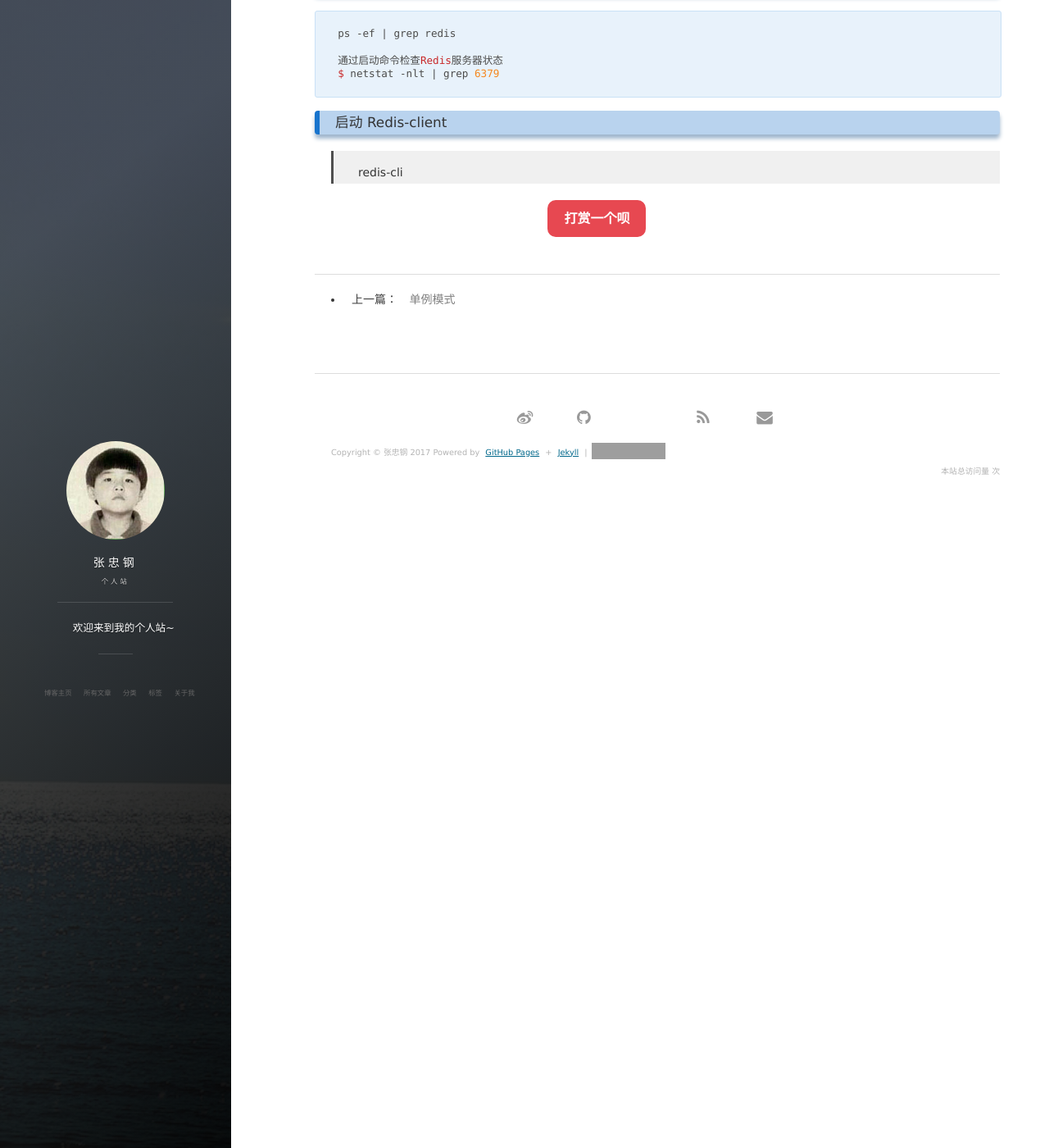
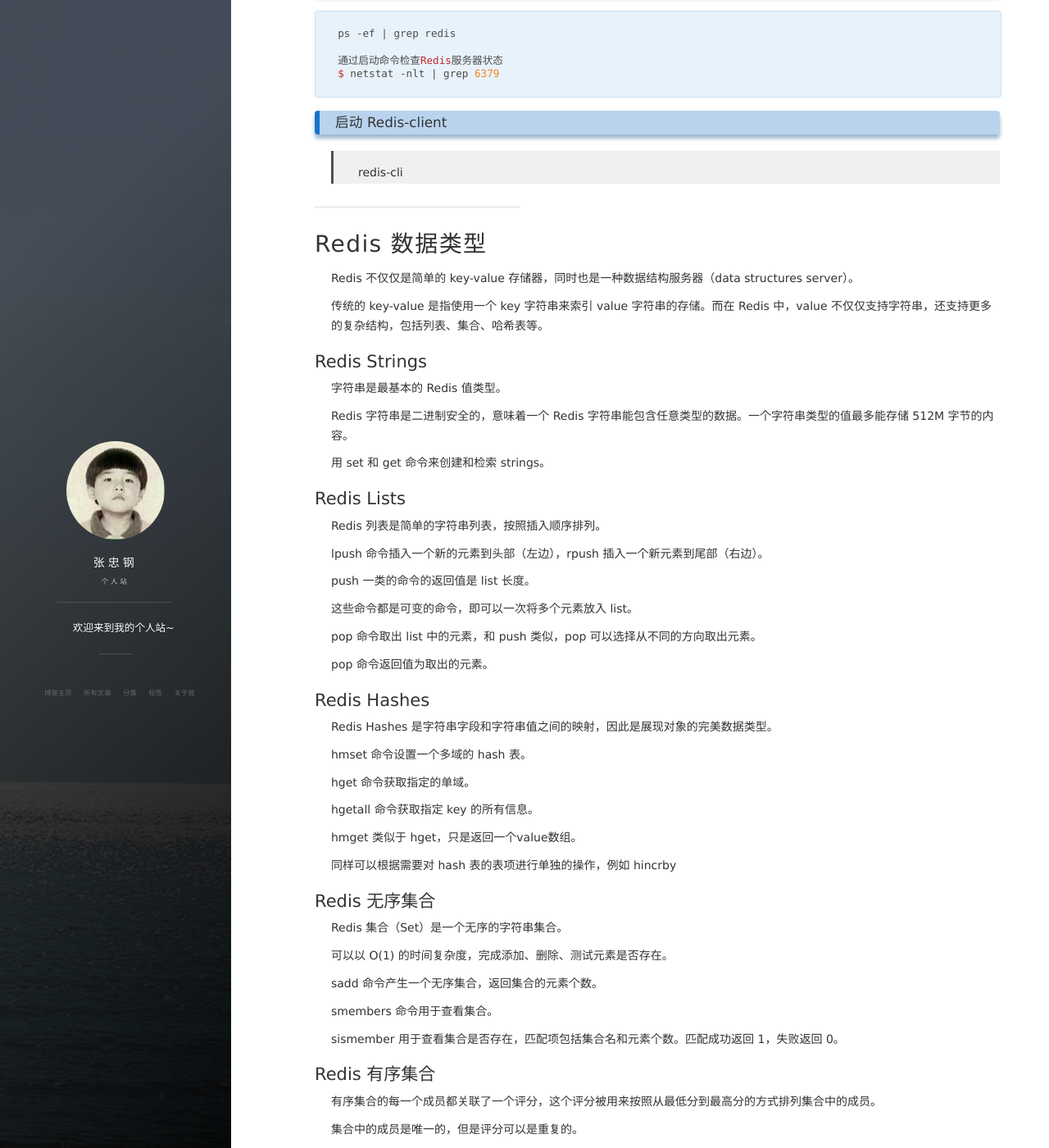
Before and after one commit to zhzhgang/zhzhgang.github.io, a Jekyll site: the page built from _posts/2017-04-01-LearnRedis.md, in a window 1280 px wide and 1400 px high, scrolled down 1370 px. Shown: the whole window at 82% size. Built offline with Jekyll 4.4.1, drawn with Linux system fonts in a browser that asks for light colours; nearby versions of some CDN libraries; comment, search, counter and statistics services are not loaded; some of the changed text lies outside the part shown; grey boxes are pictures that could not be loaded.

Commit message:
Edit 2017-04-01-LearnRedis.md

```diff
--- a/_posts/2017-04-01-LearnRedis.md
+++ b/_posts/2017-04-01-LearnRedis.md
@@ -79,3 +79,86 @@ Redis 提供了丰富的数据结构：lists, sets, ordered sets, hashes, string
 ### 启动 Redis-client
 
 > redis-cli
+
+
+-------------
+
+
+# Redis 数据类型
+
+Redis 不仅仅是简单的 key-value 存储器，同时也是一种数据结构服务器（data structures server）。
+
+传统的 key-value 是指使用一个 key 字符串来索引 value 字符串的存储。而在 Redis 中，value 不仅仅支持字符串，还支持更多的复杂结构，包括列表、集合、哈希表等。
+
+## Redis Strings
+
+字符串是最基本的 Redis 值类型。
+
+Redis 字符串是二进制安全的，意味着一个 Redis 字符串能包含任意类型的数据。一个字符串类型的值最多能存储 512M 字节的内容。
+
+用 set 和 get 命令来创建和检索 strings。
+
+## Redis Lists
+
+Redis 列表是简单的字符串列表，按照插入顺序排列。
+
+lpush 命令插入一个新的元素到头部（左边），rpush 插入一个新元素到尾部（右边）。
+
+push 一类的命令的返回值是 list 长度。
+
+这些命令都是可变的命令，即可以一次将多个元素放入 list。
+
+pop 命令取出 list 中的元素，和 push 类似，pop 可以选择从不同的方向取出元素。
+
+pop 命令返回值为取出的元素。
+
+## Redis Hashes
+
+Redis Hashes 是字符串字段和字符串值之间的映射，因此是展现对象的完美数据类型。
+
+hmset 命令设置一个多域的 hash 表。
+
+hget 命令获取指定的单域。
+
+hgetall 命令获取指定 key 的所有信息。
+
+hmget 类似于 hget，只是返回一个value数组。
+
+同样可以根据需要对 hash 表的表项进行单独的操作，例如 hincrby
+
+## Redis 无序集合
+
+Redis 集合（Set）是一个无序的字符串集合。
+
+可以以 O(1) 的时间复杂度，完成添加、删除、测试元素是否存在。
+
+sadd 命令产生一个无序集合，返回集合的元素个数。
+
+smembers 命令用于查看集合。
+
+sismember 用于查看集合是否存在，匹配项包括集合名和元素个数。匹配成功返回 1，失败返回 0。
+
+## Redis 有序集合
+
+有序集合的每一个成员都关联了一个评分，这个评分被用来按照从最低分到最高分的方式排列集合中的成员。
+
+集合中的成员是唯一的，但是评分可以是重复的。
+
+使用有序集合，可以以 O(logN) 的时间复杂度，添加，删除，和更新元素。
+
+zadd 与 sadd 类似，但是在元素之前多了一个参数，这个参数便是用于排序的，形成一个有序的集合。
+> zadd sortedset 2 abc
+>
+> zadd sortedset 5 ccc
+
+> 查看正序的集合：
+>
+> zrange sortedset 0 -1
+>
+> 查看反序的集合：
+>
+> zrevrange sortedset 0 -1
+
+> 使用 withscores 参数返回记录值：
+>
+> zrange sortedset 0 -1 withscores
```
